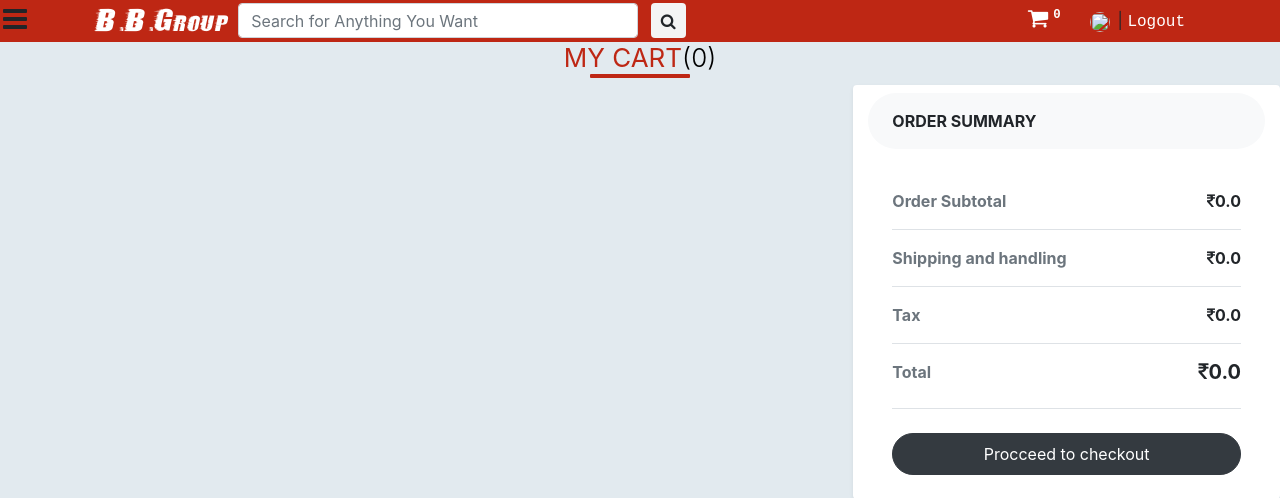
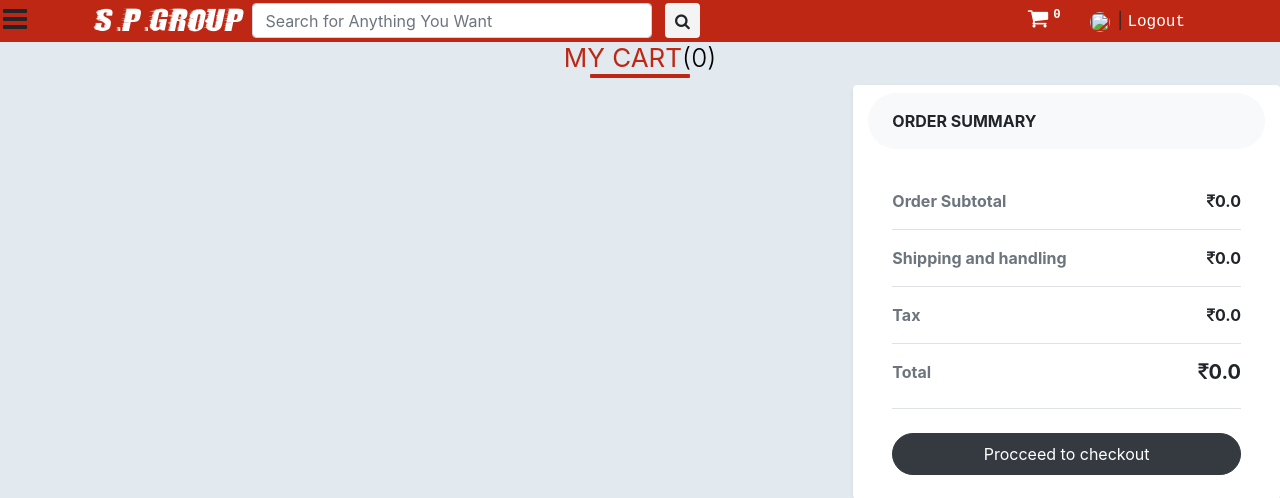
Before and after one commit to Rajatgit6/shoppingwebsite-suven, a Django app: page /cart/ in a window 1280 px wide. Shown: the top 498 px of the page. Run offline with Django 3.2, Linux system fonts and the light colour scheme; a user stored in the database is signed in; data comes from the database, SQL or seed files in the repository; data that the repository does not hold is empty; some libraries are stand-ins or nearby versions.

Commit message:
Update base.html

```diff
--- a/main/templates/main/base.html
+++ b/main/templates/main/base.html
@@ -2,7 +2,7 @@
 <html>
 
 <head>
-	<title>B.B.Group</title>
+	<title>S.P.GROUP</title>
 	{% load static %}
 	{% load app_tags %}
 	<meta charset="utf-8">
@@ -63,7 +63,7 @@
 	<nav class="main_nav" id="main_nav">
 		<div class="container">
 			<div class="nav_links">
-				<a href="{% url 'home' %}" class="logo">B.B.Group</i></a>
+				<a href="{% url 'home' %}" class="logo">S.P.GROUP</i></a>
 				<form class="form-inline my-2 my-lg-0 serch" action="/search">
 					<input class="form-control mr-sm-2" type="search" placeholder="Search for Anything You Want"
 						aria-label="Search" name="query">
```
